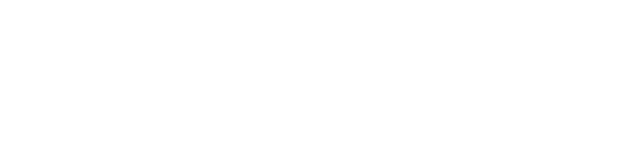
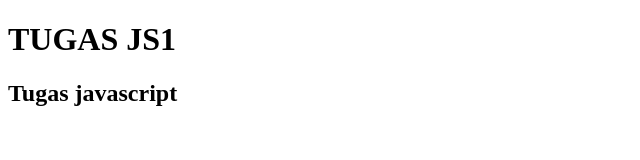
Before and after one commit to yudafatoni/YUDAFATONI_JS1, a plain HTML site: page index.html in a window 1280 px wide. Shown: the whole page, without its empty margins (0-640 px from the left). Drawn offline with Linux system fonts and the light colour scheme.

Commit message:
menambahkan deskripsi

```diff
--- a/index.html
+++ b/index.html
@@ -5,5 +5,8 @@
     <meta name="viewport" content="width=device-width, initial-scale=1.0" />
     <title>JS1</title>
   </head>
-  <body></body>
+  <body>
+    <h1>TUGAS JS1</h1>
+    <h2>Tugas javascript</h2>
+  </body>
 </html>
```
